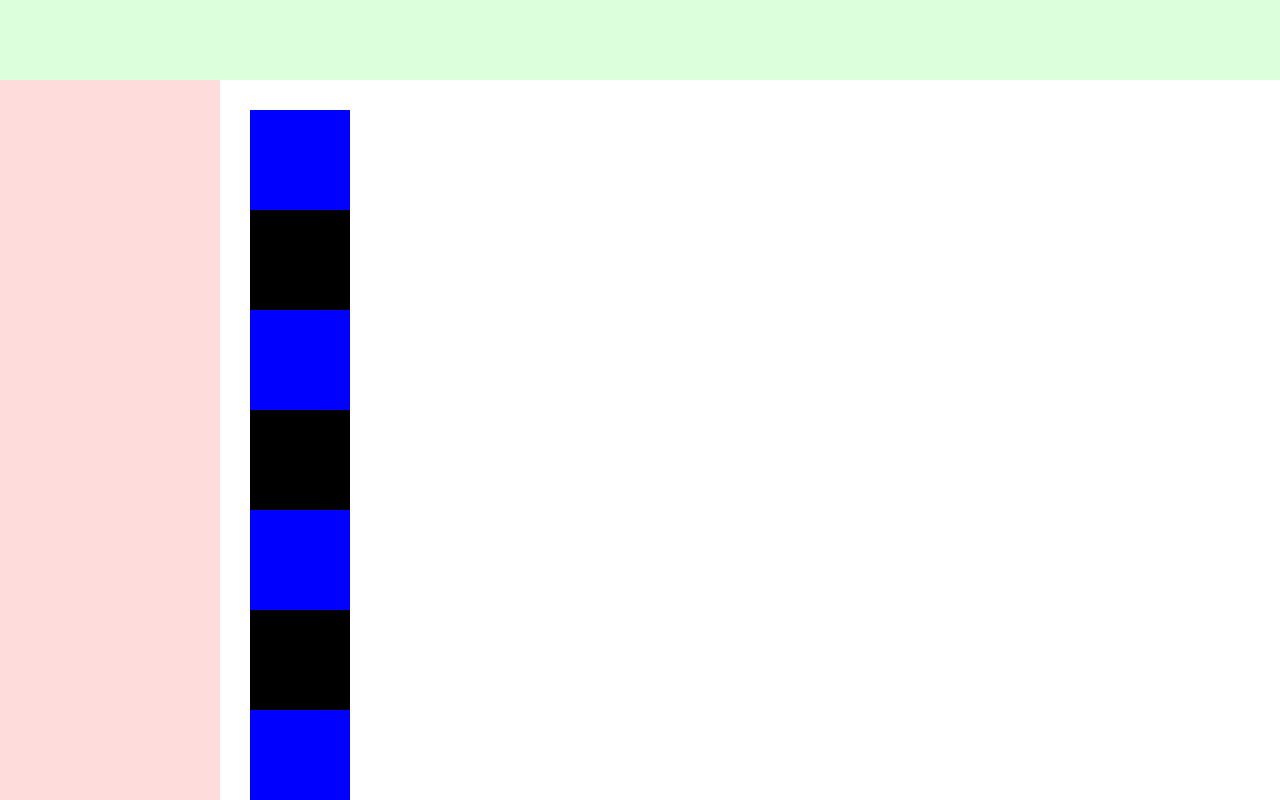
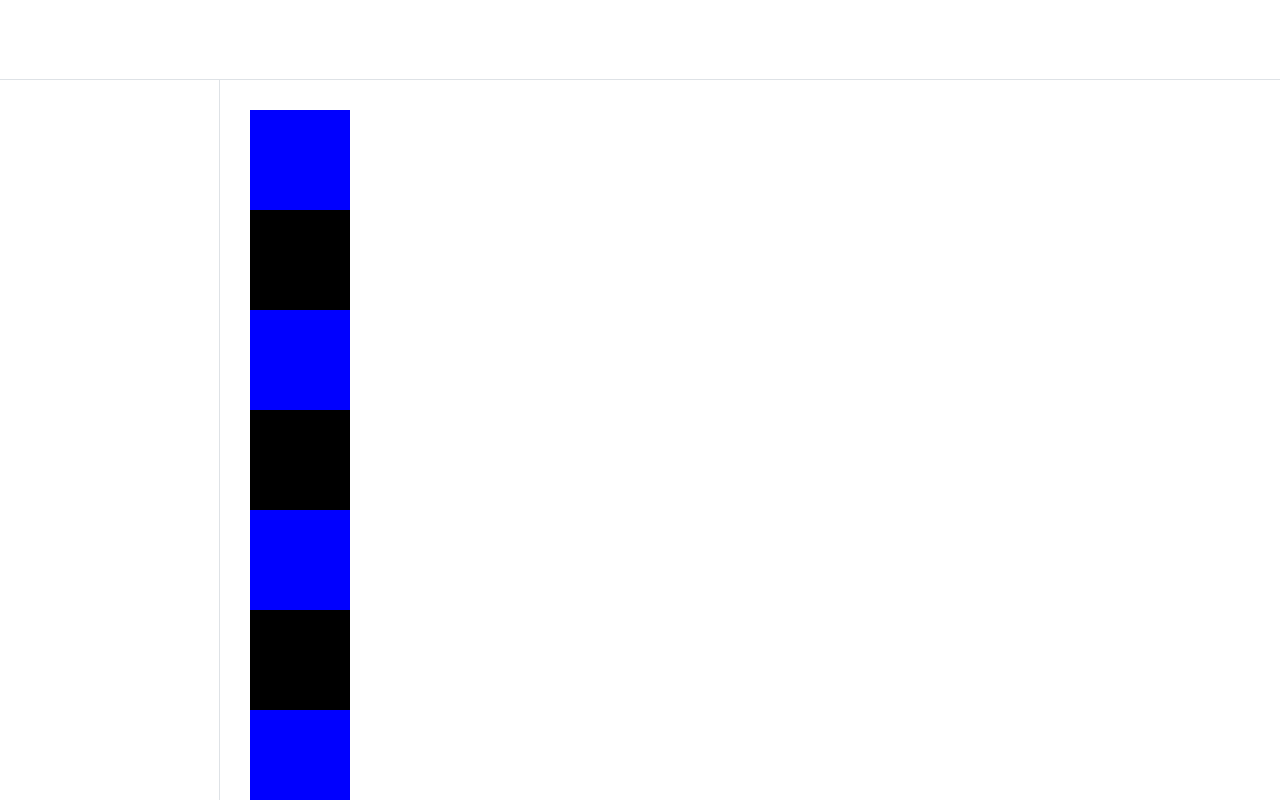
Before and after one commit to Orchemi/huns-log, a Next.js app: page / in a window 1280 px wide. Built offline with nearby package versions, Linux system fonts and the light colour scheme.

Commit message:
Style: GlobalLayout 색 제거 및 border 처리

```diff
--- a/src/components/layout/Footer/Footer.module.scss
+++ b/src/components/layout/Footer/Footer.module.scss
@@ -6,5 +6,5 @@
   min-height: $global-footer-height;
 
   margin-top: 60px;
-  background-color: rgb(220, 220, 255);
+  border-top: 1px solid $color-gray-300;
 }
--- a/src/components/layout/Header/Header.module.scss
+++ b/src/components/layout/Header/Header.module.scss
@@ -4,5 +4,5 @@
   @include mix.flex(row, space-between, center);
   width: 100%;
   height: $global-header-height;
-  background-color: rgb(220, 255, 220);
+  border-bottom: 1px solid $color-gray-300;
 }
--- a/src/components/layout/Sidebar/Sidebar.module.scss
+++ b/src/components/layout/Sidebar/Sidebar.module.scss
@@ -4,5 +4,5 @@
   @include responsive-sidebar;
   @include mix.flex(column);
   height: calc(100vh - $global-header-height);
-  background-color: rgb(255, 220, 220);
+  border-right: 1px solid $color-gray-300;
 }
```
